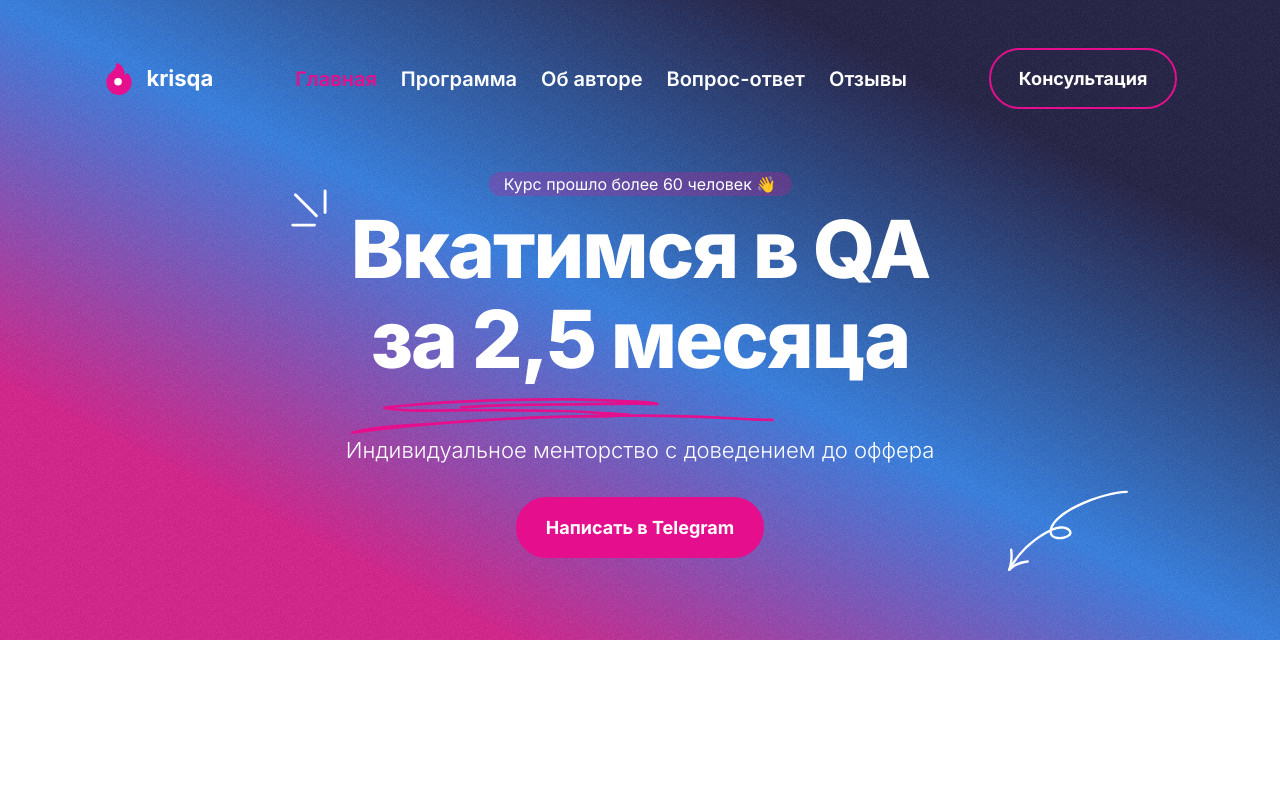
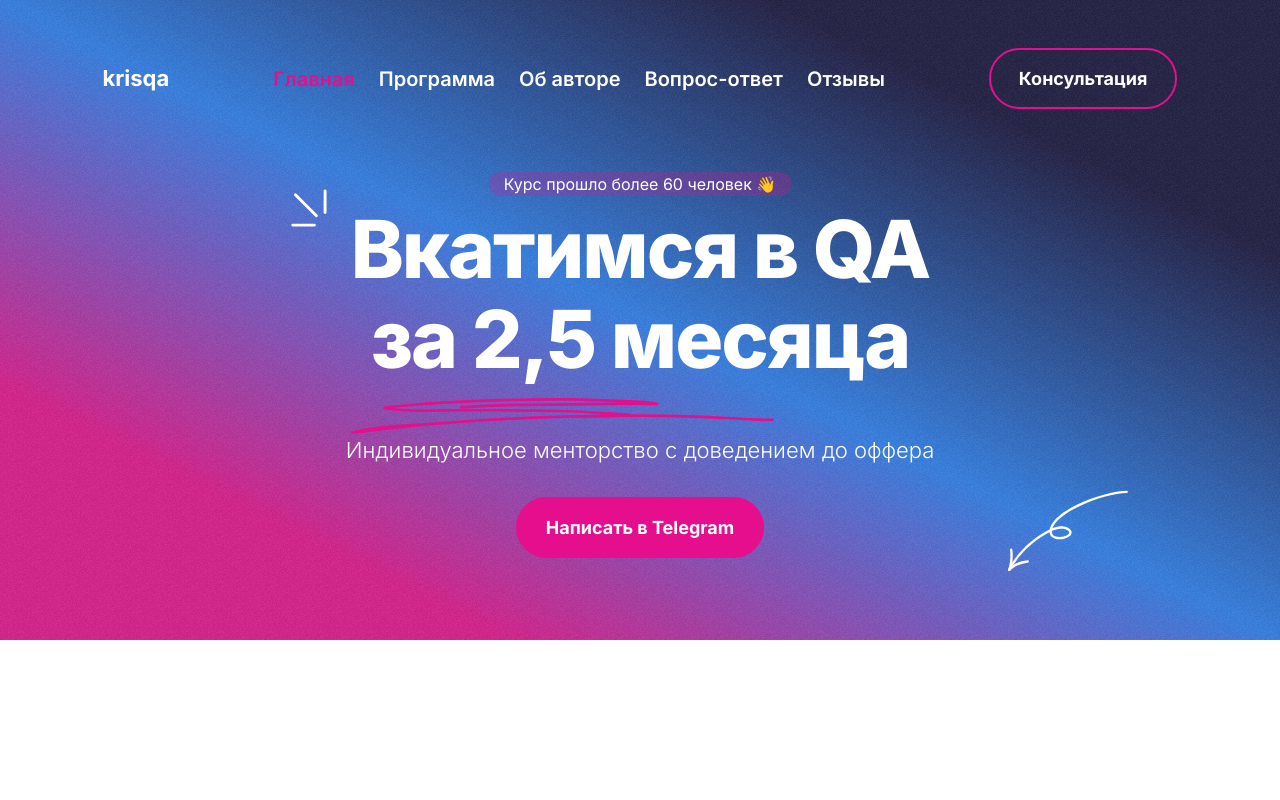
Before and after one commit to ZeBolHD/qa-kris-new, a Next.js app in the folder apps/frontend/: page / in a window 1280 px wide. Shown: the top 800 px of the page. Built offline with nearby package versions, Linux system fonts and the light colour scheme.

Commit message:
style(frontend): removed logo from header

```diff
--- a/apps/frontend/src/app/_components/Header/Logo.tsx
+++ b/apps/frontend/src/app/_components/Header/Logo.tsx
@@ -1,9 +1,6 @@
-import Image from "next/image";
-
 const Logo = () => {
   return (
     <a className="flex items-center" href="/">
-      <Image src="/logo.svg" alt="logo" width={32} height={32} className="w-8 h-8 mr-3" />
       <h1 className="text-[22px] font-bold">krisqa</h1>
     </a>
   );
```
Also changed, not shown: apps/frontend/public/logo.svg (deleted).
